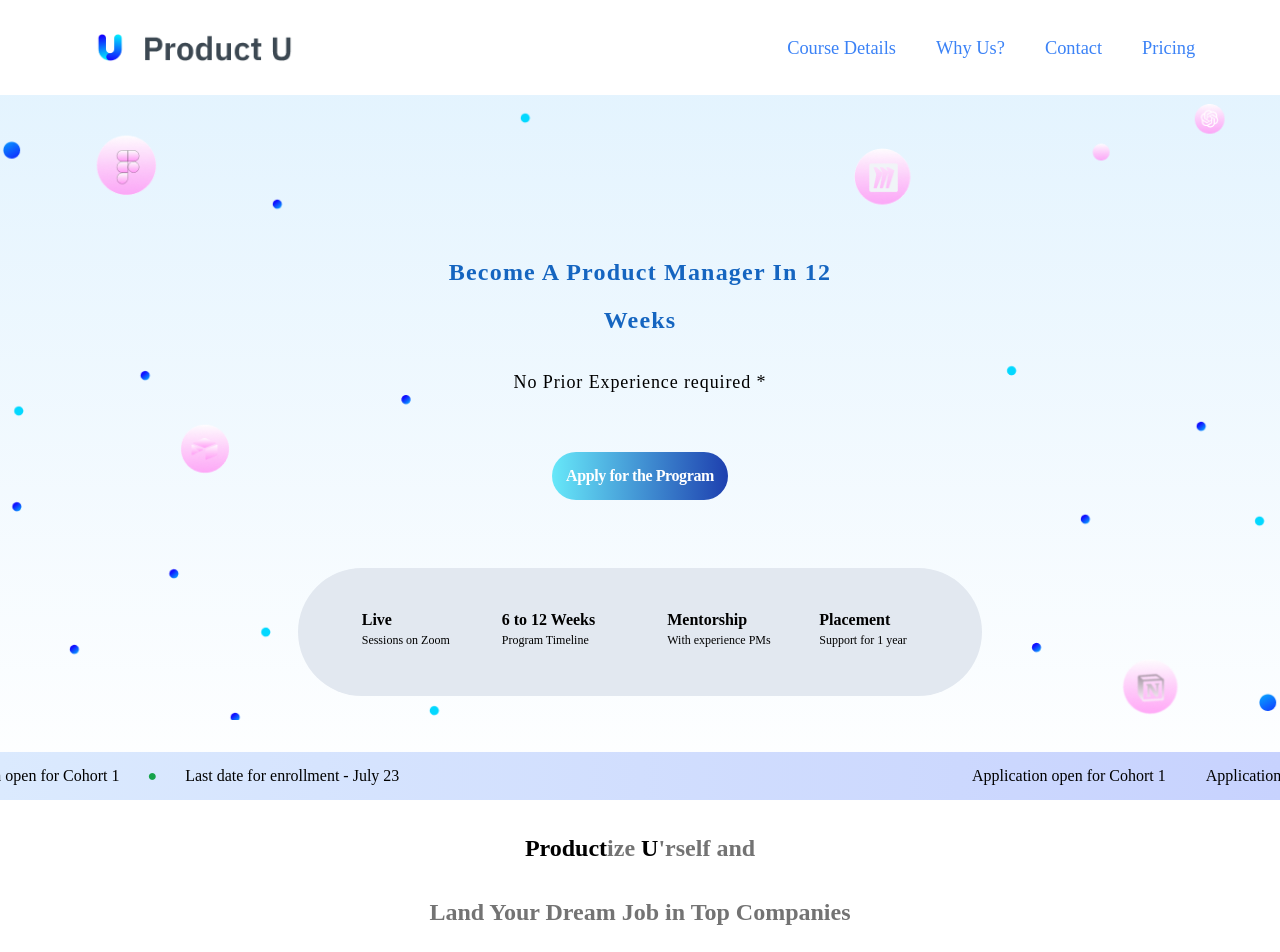
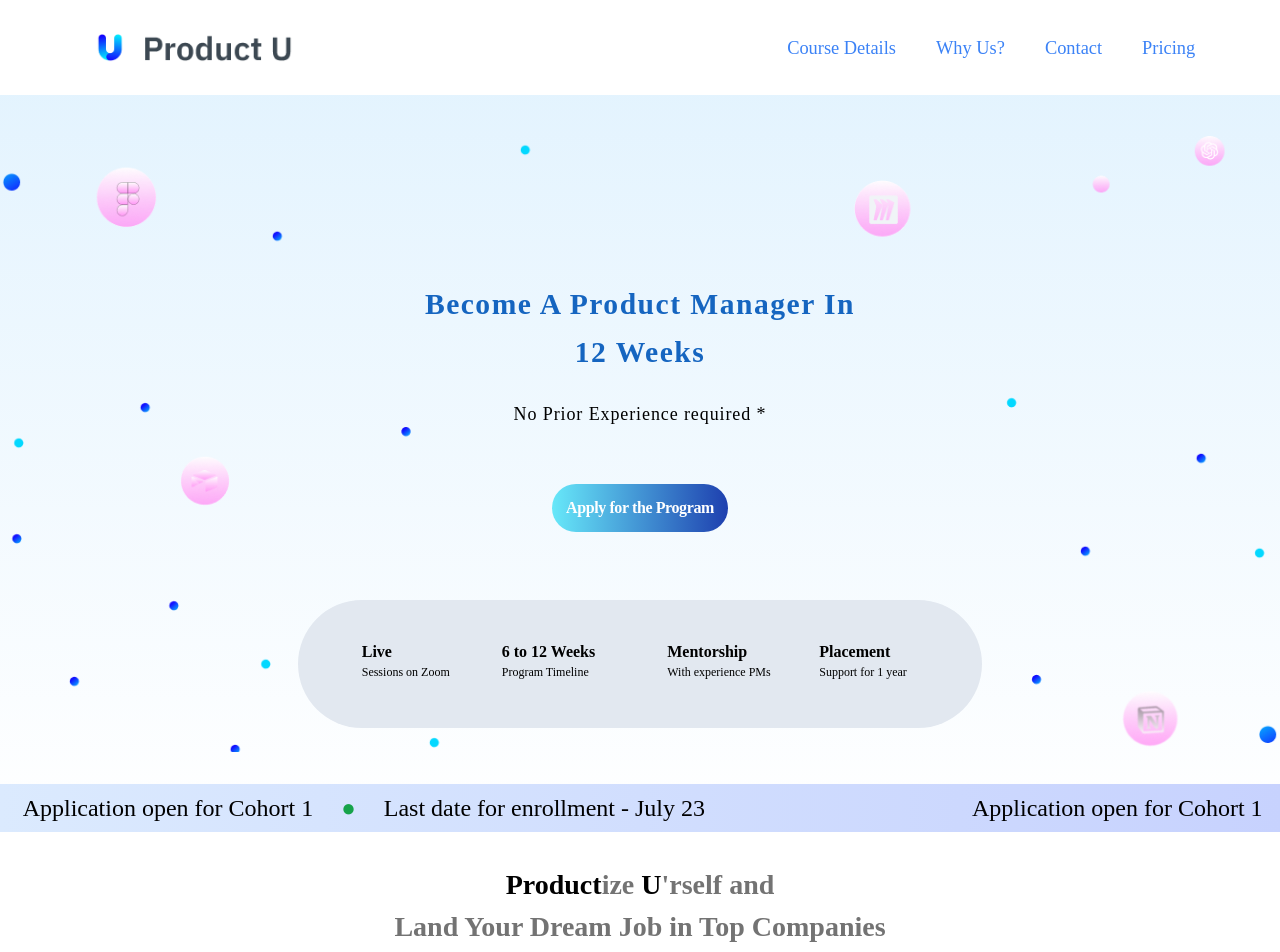
Before and after one commit to inky-penky/ProductU, a Next.js app: page / in a window 1280 px wide. Shown: the top 952 px of the page. Built offline with nearby package versions, Linux system fonts and the light colour scheme.

Commit message:
Add files via upload

```diff
--- a/components/Hero.tsx
+++ b/components/Hero.tsx
@@ -23,12 +23,12 @@ export default function Hero() {
         }
     })
     return(
-      <section className="-z-10 bg-gradient-to-b from-sky-100 to-slate-50 bg-contain w-auto mt-18 h-auto pt-16 mb-8">
+      <section className="-z-10 bg-gradient-to-b from-sky-100 to-slate-50 bg-contain w-auto mt-18 h-auto pt-[5rem] md:pt-[6rem] mb-8">
       <div className="bg-hero -z-30 bg-cover">
           <div className="mt-10 h-36 flex justify-between flex-col">
             <motion.div ref={ref} animate={animation1}
               className="flex justify-center text-center">
-              <div className="mt-36 leading-[3rem] w-[420px] font-semibold m-0 mb-4 text-darkblue text-2xl flex self-center tracking-wider lg:w-[450px]">Become A Product Manager In 12 Weeks</div>
+              <div className="mt-36 leading-[3rem] w-[420px] font-semibold m-0 mb-4 text-darkblue text-[1.55rem] md:text-[1.85rem] flex self-center tracking-wider lg:w-[450px]">Become A Product Manager In 12 Weeks</div>
             </motion.div>
          <p className="m-0 mb-6 w-fit relative font-normal top-2 text-lg lg:tracking-wider lg:flex justify-center self-center">No Prior Experience required *</p>
           <button className="duration-500 hover:scale-[0.85] tracking-tight w-44 relative top-10 p-3 font-bold rounded-3xl m-0 bg-gradient-to-r from-cyan-300 to-blue-800 text-white md:flex justify-center self-center md:-mb-10"><a href="#">Apply for the Program</a></button>
--- a/components/Mentors.tsx
+++ b/components/Mentors.tsx
@@ -22,7 +22,7 @@ export default function Mentors() {
     })
     return(
         <section className="w-full mt-[5.5rem] mb-[4rem] md:px-[1.35rem]">
-            <h1 className="text-center mb-[3rem] mt-[2rem] font-bold text-xl">Meet the Mentors!</h1>
+            <h1 className="text-center mb-[3rem] mt-[2rem] font-bold text-[1.6rem]">Meet the Mentors!</h1>
             <div className="group w-full flex flex-col justify-items-center place-items-center md:grid md:grid-cols-3 md:-gap-x-[5rem]">
                 {Lecturers}
             </div>
--- a/components/Productize.tsx
+++ b/components/Productize.tsx
@@ -23,14 +23,14 @@ export default function Productize() {
         }
         if (!inView) {
             animation1.start({
-                x : "-80vh"
+                x : "-50vh"
             })
         }
     })
     return(
         <section>
             <div>
-                <h1 className="font-bold text-center m-0 mb-24 text-2xl">Product<span className="text-neutral-500">ize </span>U<span className="text-neutral-500 font-semibold">'rself and <br /> <br /> Land Your Dream Job in Top Companies</span></h1>
+                <h1 className="font-bold text-center m-0 mb-24 text-[1.55rem] md:text-[1.75rem]">Product<span className="text-neutral-500">ize </span>U<span className="text-neutral-500 font-semibold">'rself and <br /> Land Your Dream Job in Top Companies</span></h1>
             </div>
             <div className="group w-auto h-auto flex flex-col items-center justify-around mb-12 md:flex md:flex-row md:left-0">
                 <div className="mb-8 logo">
--- a/components/ToLearn.tsx
+++ b/components/ToLearn.tsx
@@ -6,26 +6,28 @@ export default function ToLearn() {
     const course = Data.map((data, index)=>{
         return(
                 <div key={index}>
-                    <div className="duration-500 cursor-pointer md:group-hover:blur-sm md:hover:!blur-none group-hover:scale-[0.85] hover:!scale-100 tracking-wider pl-5 mx-[1rem] p-[1.3rem] pb-8 mb-7 w-[20rem] h-[16.35rem] rounded-[1.5rem] bg-gradient-to-r from-blue-100 to-violet-100 md:w-[15.35rem] md:h-[18.35rem] md:mx-[0.35rem]">
-                    <h1 className="m-0 mb-2 font-extralight text-sm">{data.module}</h1>
+                    <div className="duration-500 cursor-pointer md:group-hover:blur-sm md:hover:!blur-none group-hover:scale-[0.85] hover:!scale-100 tracking-wider pl-4 mx-[1rem] p-[1.3rem] pb-8 mb-7 w-[20rem] h-[16.35rem] rounded-[1.5rem] bg-gradient-to-r from-blue-100 to-violet-100 md:w-[15.35rem] md:h-[18.35rem] md:mx-[0.35rem]">
+                    <h1 className="m-0 mb-2 font-extralight text-[0.65rem]">{data.module}</h1>
                     <h1 className="m-0 mb-4 w-full font-semibold text-sm">{data.title}</h1>
-                    <ul className="pl-2">
+                    <ul className="pl-[0.5rem]">
                         {
                             (data.courses).map((topic =>{
                                 return(
-                                    <li key={topic.id} className="m-0 mb-1 text-xs font-extralight">{topic.name}</li>
+                                    <li key={topic.id} className="m-0 mb-[0.25rem] text-[0.7rem] font-extralight">{topic.name}</li>
                                 )
                                 }))
                         }
                     </ul>
-                    <div className="border-t-2 border-gray-500 w-full mt-[2rem]">
-                        {data.tag}
-                        <div className="mt-[0.5rem] w-[18rem] flex justify-between md:w-[13.5rem]">
-                            {(data.caseStudy).map((logo =>{
-                                return(
-                                    <div className="w-[9rem]" key={logo.id}><Image className="w-[5.5rem] mr-[3rem]" src={logo.logo} alt="logo"/></div>
-                                )
-                            }))}
+                    <div className="w-[19.8rem] relative -ml-[1rem] pl-[1.5rem] md:pl-[2rem] pt-[0.9rem] md:w-[15.38rem] mt-[2rem] border-t-2 border-gray-500">
+                        <div className="w-full -ml-[0.65rem] md:-ml-[0.8rem] md:text-[0.6rem] text-[0.65rem] font-extralight">
+                            {data.tag}
+                            <div className="mt-[0.5rem] -ml-[0.125rem] md:-ml-[0.25rem] w-[18rem] flex justify-between md:w-[13.5rem]">
+                                {(data.caseStudy).map((logo =>{
+                                    return(
+                                        <div className="w-[6.5rem]" key={logo.id}><Image className="w-[5.5rem] mr-[3rem]" src={logo.logo} alt="logo"/></div>
+                                    )
+                                }))}
+                            </div>
                         </div>
                     </div>
                     </div>
@@ -34,7 +36,7 @@ export default function ToLearn() {
     })
     return(
         <section className="flex flex-col justify-between items-center m-0 mt-[7.25rem] w-full">
-            <h1 className="mb-[3rem] font-semibold text-center text-xl">What Will You Learn</h1>
+            <h1 className="mb-[3rem] font-semibold text-center text-[1.75rem]">What Will You Learn</h1>
             <div className="group flex flex-col justify-between items-center md:grid md:grid-cols-3 md:-gap-x-[1.5rem]">
             {course}
             </div>
--- a/components/slider.tsx
+++ b/components/slider.tsx
@@ -3,17 +3,17 @@ import Marquee from "react-fast-marquee"
 export default function Slider() {
     return(
         <div className='mt-8 border-style-none md:block'>
-            <Marquee className='py-3 bg-gradient-to-r from-blue-100 to-indigo-200'>
-              <div className='mx-5'>
+            <Marquee className='py-2 bg-gradient-to-r from-blue-100 to-indigo-200'>
+              <div className='mx-5 text-xl md:text-2xl'>
                 <p className="m-0">Application open for Cohort 1</p>
               </div>
-              <div className='mx-5'>
+              <div className='mx-5 text-xl md:text-2xl'>
                 <p className="m-0">Application open for Cohort 1</p>
               </div>
-              <div className='mx-2'>
+              <div className='mx-2 text-xl md:text-2xl'>
                 <p className='m-0 text-green-600'>&#9679;</p>
               </div>
-              <div className='mx-5'>
+              <div className='mx-5 text-xl md:text-2xl'>
                 <p className="m-0">Last date for enrollment - July 23</p>
               </div>
             </Marquee>
```
